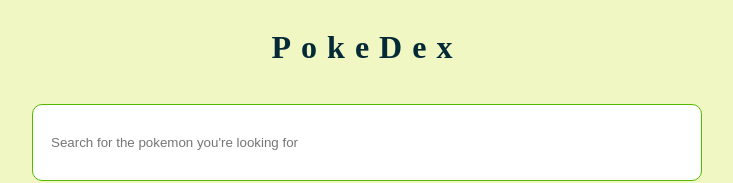
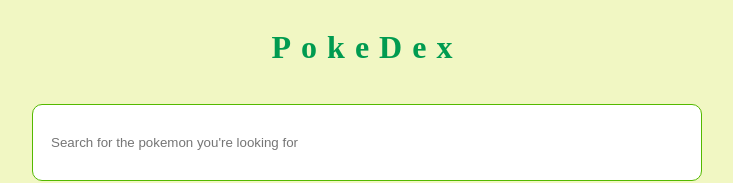
Before and after one commit to 0xmohitsen/POKEDEX_POKEMON, a React (Vite) app: page / in a window 1280 px wide. Shown: the top 183 px of the page, without its empty margins (273-1006 px from the left). Built offline with nearby package versions, Linux system fonts and the light colour scheme; no server answers.

Commit message:
Changed the heading color

```diff
--- a/src/components/PokeDex/PokeDex.css
+++ b/src/components/PokeDex/PokeDex.css
@@ -7,5 +7,5 @@
 
 #heading{
     letter-spacing: 10px;
-    color: #032a36;
+    color: rgb(0, 155, 80);
 }
```
